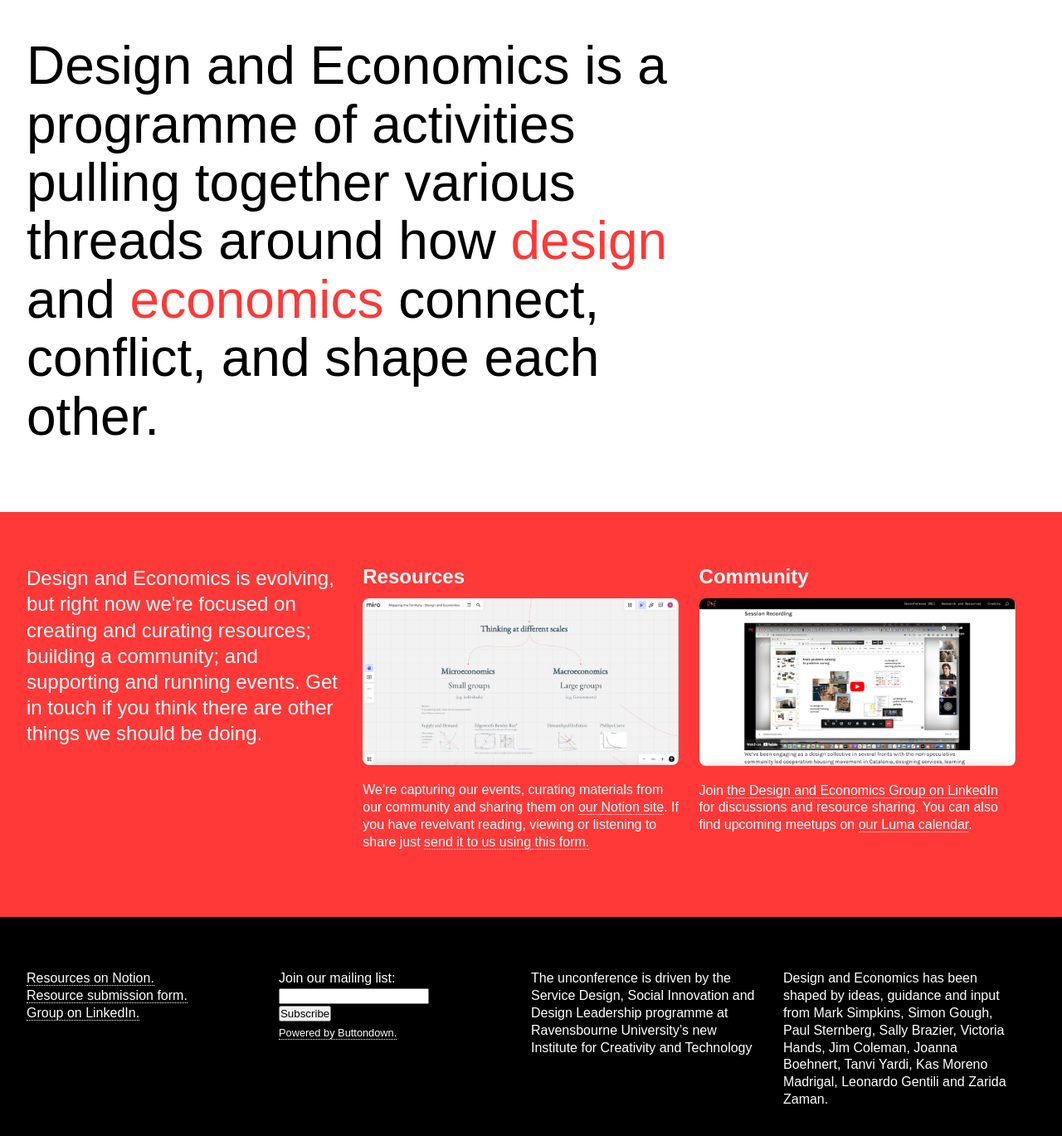
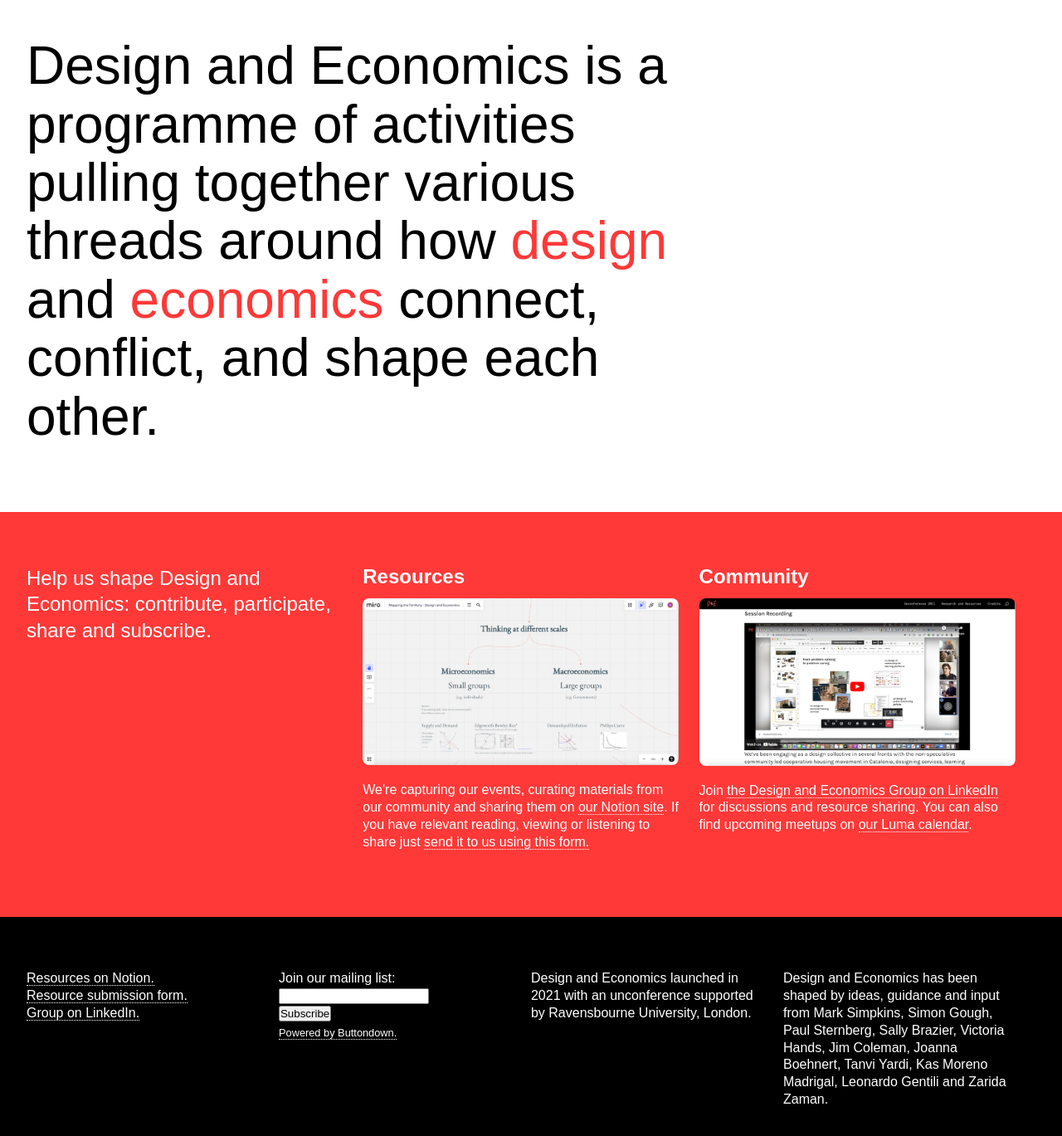
Before and after one commit to Design-and-Economics/designandeconomics.github.io, a Jekyll site: the page built from index.markdown, in a window 1280 px wide and 1400 px high, scrolled down 107 px. Shown: the top 1369 px of the window at 83% size. Built offline with Jekyll 4.4.1, drawn with Linux system fonts in a browser that asks for light colours; some web fonts are replaced.

Commit message:
Copy tweaks

```diff
--- a/_layouts/home.html
+++ b/_layouts/home.html
@@ -39,7 +39,7 @@
             <p>
             <p><a href="https://buttondown.email/refer/mistergough" target="_blank">Powered by Buttondown.</a></form></p></form>
         <li>
-        <li><p>The unconference is driven by the Service Design, Social Innovation and Design Leadership programme at Ravensbourne University’s new Institute for Creativity and Technology</p></li>
+        <li><p>Design and Economics launched in 2021 with an unconference supported by Ravensbourne University, London.</p></li>
         <li><p>Design and Economics has been shaped by ideas, guidance and input from Mark Simpkins, Simon Gough, Paul Sternberg, Sally Brazier, Victoria Hands, Jim Coleman, Joanna Boehnert, Tanvi Yardi, Kas Moreno Madrigal, Leonardo Gentili and Zarida Zaman.</p></li>
       </ul>
     </div>
--- a/index.markdown
+++ b/index.markdown
@@ -10,8 +10,8 @@ layout: home
 </div>
 <div class="elements">
 <ul>
-<li><p class="intro">Design and Economics is evolving, but right now we're focused on creating and curating resources; building a community; and supporting and running events. Get in touch if you think there are other things we should be doing.</p></li>
-<li><h2>Resources</h2><a href='https://designandeconomics.notion.site/1eb4251ca0394a0db303c8667a734698?v=1100029d91c04a17bb73d8ccbab1e181'><img src="assets/images/resources.png" alt="Screenshot of Miro Board about design and economics" /></a><p>We're capturing our events, curating materials from our community and sharing them on <a href='https://designandeconomics.notion.site/1eb4251ca0394a0db303c8667a734698?v=1100029d91c04a17bb73d8ccbab1e181'>our Notion site</a>. If you have revelvant reading, viewing or listening to share just <a href="https://forms.gle/xFxuGD71w7dxzP3i8">send it to us using this form.</a></p></li>
+<li><p class="intro">Help us shape Design and Economics: contribute, participate, share and subscribe.</p></li>
+<li><h2>Resources</h2><a href='https://designandeconomics.notion.site/1eb4251ca0394a0db303c8667a734698?v=1100029d91c04a17bb73d8ccbab1e181'><img src="assets/images/resources.png" alt="Screenshot of Miro Board about design and economics" /></a><p>We're capturing our events, curating materials from our community and sharing them on <a href='https://designandeconomics.notion.site/1eb4251ca0394a0db303c8667a734698?v=1100029d91c04a17bb73d8ccbab1e181'>our Notion site</a>. If you have relevant reading, viewing or listening to share just <a href="https://forms.gle/xFxuGD71w7dxzP3i8">send it to us using this form.</a></p></li>
 <li><h2>Community</h2><img src="assets/images/community.png" alt="Screenshot of video call about housing transitions" /><p>Join <a href="https://www.linkedin.com/groups/12986178/">the Design and Economics Group on LinkedIn</a> for discussions and resource sharing. You can also find upcoming meetups on <a href="https://lu.ma/designandeconomics">our Luma calendar</a>.</p></li>
 </ul>
 </div>
```
Also changed, not shown: 3 other files.
